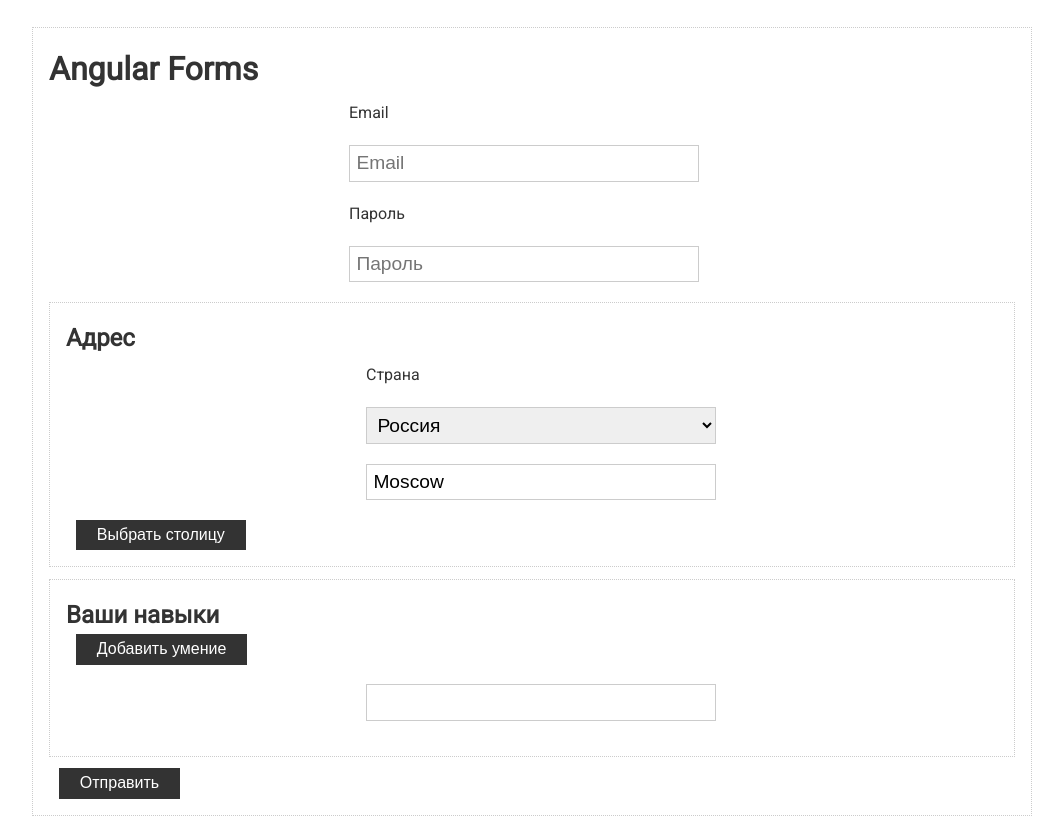
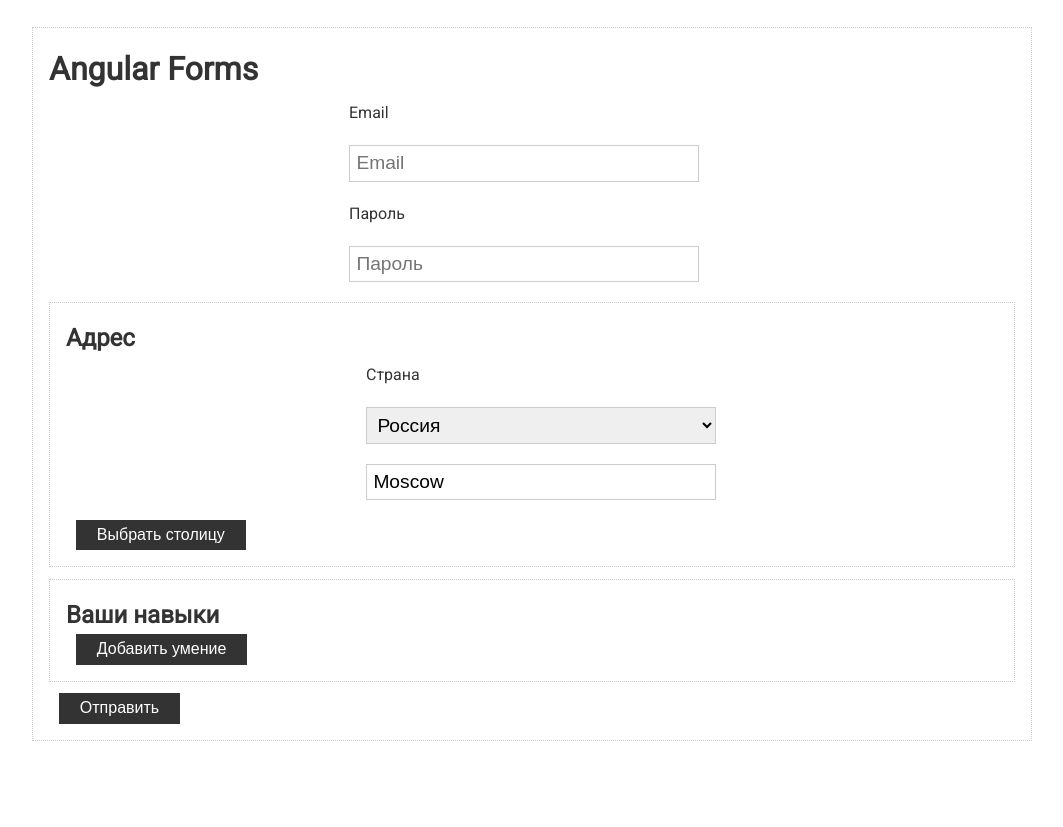
Before and after one commit to alex00788/angular-course, an Angular app: page / in a window 1280 px wide. Shown: the whole page, without its empty margins (108-1171 px from the left). After the commit the page ends 800 px from the top, so only its background shows below. Built offline with nearby package versions, Linux system fonts and the light colour scheme.

Commit message:
не могу найти ошипку lesson-62-59

```diff
--- a/src/app/app.component.html
+++ b/src/app/app.component.html
@@ -48,16 +48,18 @@
             <button class="btn" type="button" (click)="setCountry()">Выбрать столицу</button>
         </div>
 
-        <div class="card">
+        <div class="card" formGroupName="skills">
           <h2>Ваши навыки</h2>
-             <button class="btn" type="button">Добавить умение</button>
-               <div class="form-control">
-                 <label></label>
-                   <input type="text">
-               </div>
+            <button class="btn" type="button" (click)="addSkill()">Добавить умение</button>
+              <div class="form-control"
+                 *ngFor="let perControl of perForm.get('skills').controls; let idx = index"
+              >
+                <label>Умение {{idx + 1 }}</label>
+                <input type="text" [formControlName]="idx">
+              </div>
         </div>
 
-     <button class="btn" type="submit" [disabled]="perForm.invalid || perForm.pending">Отправить</button>
+     <button class="btn" type="submit" [disabled]="perForm.invalid">Отправить</button>
 
   </form>
 </div>
--- a/src/app/app.component.ts
+++ b/src/app/app.component.ts
@@ -1,5 +1,5 @@
 import {Component, OnInit} from '@angular/core';
-import {FormControl, FormGroup, Validators} from '@angular/forms';
+import {FormArray, FormControl, FormGroup, Validators} from '@angular/forms';
 import {MyValidators} from './my.validators';
 
 
@@ -28,7 +28,8 @@
     address: new FormGroup({
       strana: new FormControl('ru'),
       gorod: new FormControl('Moscow', Validators.required)
-      })
+      }),
+    skills: new FormArray([])
     })
   }
 
@@ -65,4 +66,10 @@
   changeCity() {
         this.setCountry()
   }
+
+    addSkill() {
+        const control = new FormControl('', Validators.required);
+        // (<FormArray>this.form.get('skills')).push(control)
+        (this.perForm.get('skills') as FormArray).push(control)
+    }
 }
```
Also changed, not shown: src/projekt.txt.
